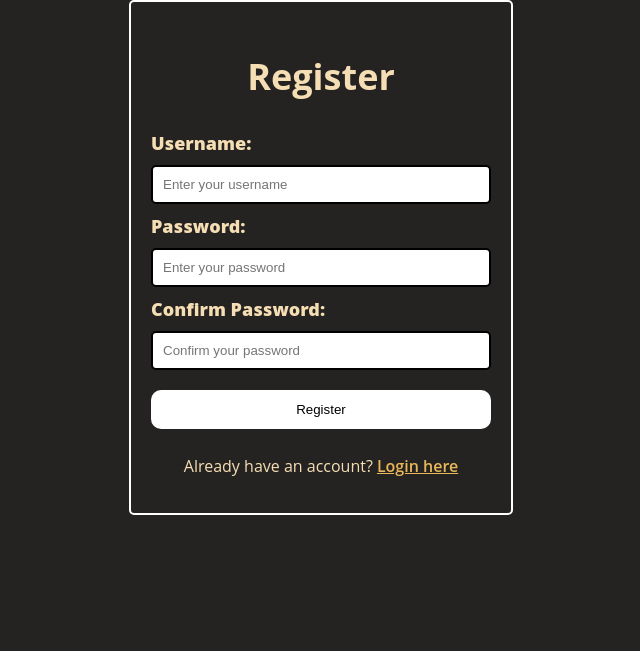
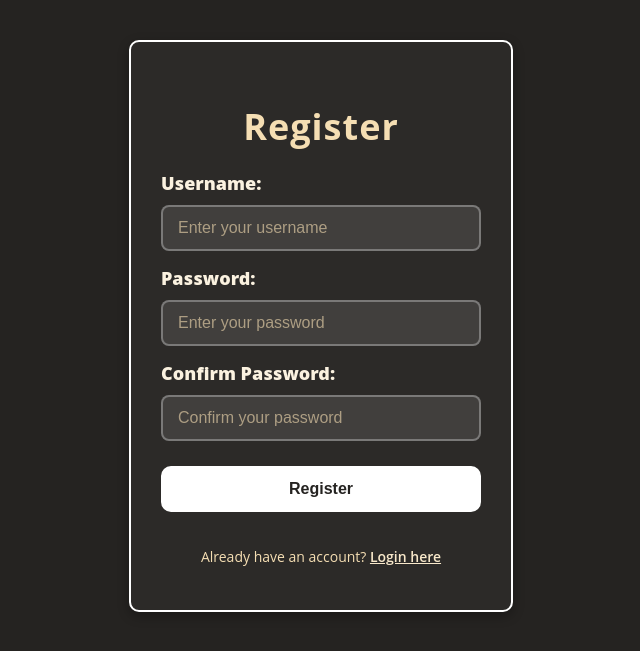
Before and after one commit to loganpinel06/PantryAI, a Flask app: page /register in a window 1280 px wide. Shown: the top 651 px of the page, without its empty margins (319-959 px from the left). Run offline with Flask 3, Linux system fonts and the light colour scheme.

Commit message:
Enhanced the login and register forms styling

```diff
--- a/app/static/CSS/styles.css
+++ b/app/static/CSS/styles.css
@@ -92,39 +92,81 @@ header nav ul li {
   align-items: center;
   justify-content: center;
   border: 2px solid white;
-  border-radius: 5px;
+  border-radius: 10px;
   margin-left: 35%;
   margin-right: 35%;
-  padding: 20px;
+  margin-top: 40px;
+  padding: 30px;
+  box-shadow: 0 4px 12px rgba(0, 0, 0, 0.3);
+  background-color: rgba(255, 255, 255, 0.03);
 }
 .loginForm h2, .registerForm h2 {
   font-size: 36px;
+  margin-bottom: 20px;
+  text-align: center;
+  letter-spacing: 1px;
 }
 .loginForm label, .registerForm label {
   font-size: 18px;
   font-weight: 800;
+  margin-bottom: 5px;
+  display: block;
+  color: rgb(250.9302325581, 241.5697674419, 224.0697674419);
 }
 .loginForm input, .registerForm input {
   width: 100%;
-  padding: 10px;
-  margin: 10px 0;
-  border: 2px solid black;
-  border-radius: 5px;
+  padding: 12px 15px;
+  margin: 5px 0 15px 0;
+  border: 2px solid rgba(255, 255, 255, 0.3);
+  border-radius: 8px;
   box-sizing: border-box;
+  background-color: rgba(255, 255, 255, 0.1);
+  color: wheat;
+  font-size: 16px;
+  transition: all 0.3s ease;
+}
+.loginForm input:focus, .registerForm input:focus {
+  outline: none;
+  border-color: white;
+  background-color: rgba(255, 255, 255, 0.15);
+  box-shadow: 0 0 8px rgba(255, 255, 255, 0.3);
+}
+.loginForm input::-moz-placeholder, .registerForm input::-moz-placeholder {
+  color: rgba(245, 222, 179, 0.6);
+}
+.loginForm input::placeholder, .registerForm input::placeholder {
+  color: rgba(245, 222, 179, 0.6);
 }
 .loginForm input[type=submit], .registerForm input[type=submit] {
   background-color: white;
+  color: #252321;
+  font-weight: 600;
+  font-size: 16px;
+  margin-top: 10px;
   border: 2px solid white;
   border-radius: 10px;
+  transition: all 0.3s ease;
 }
 .loginForm input[type=submit]:hover, .registerForm input[type=submit]:hover {
-  background-color: rgb(242.25, 242.25, 242.25);
+  background-color: rgb(234.6, 234.6, 234.6);
   cursor: pointer;
+  transform: translateY(-2px);
+  box-shadow: 0 4px 8px rgba(255, 255, 255, 0.2);
+}
+.loginForm input[type=submit]:active, .registerForm input[type=submit]:active {
+  transform: translateY(0);
 }
 .loginForm p, .registerForm p {
   text-align: center;
+  margin-top: 20px;
+  font-size: 14px;
 }
 .loginForm p > a, .registerForm p > a {
-  color: rgb(233.1395348837, 182.8604651163, 88.8604651163);
+  color: rgb(247.9651162791, 231.7848837209, 201.5348837209);
   font-weight: 600;
+  text-decoration: underline;
+  transition: color 0.3s ease;
+}
+.loginForm p > a:hover, .registerForm p > a:hover {
+  color: white;
 }/*# sourceMappingURL=styles.css.map */
```
Also changed, not shown: app/static/CSS/styles.scss (+55 -8 lines), 1 other file.
